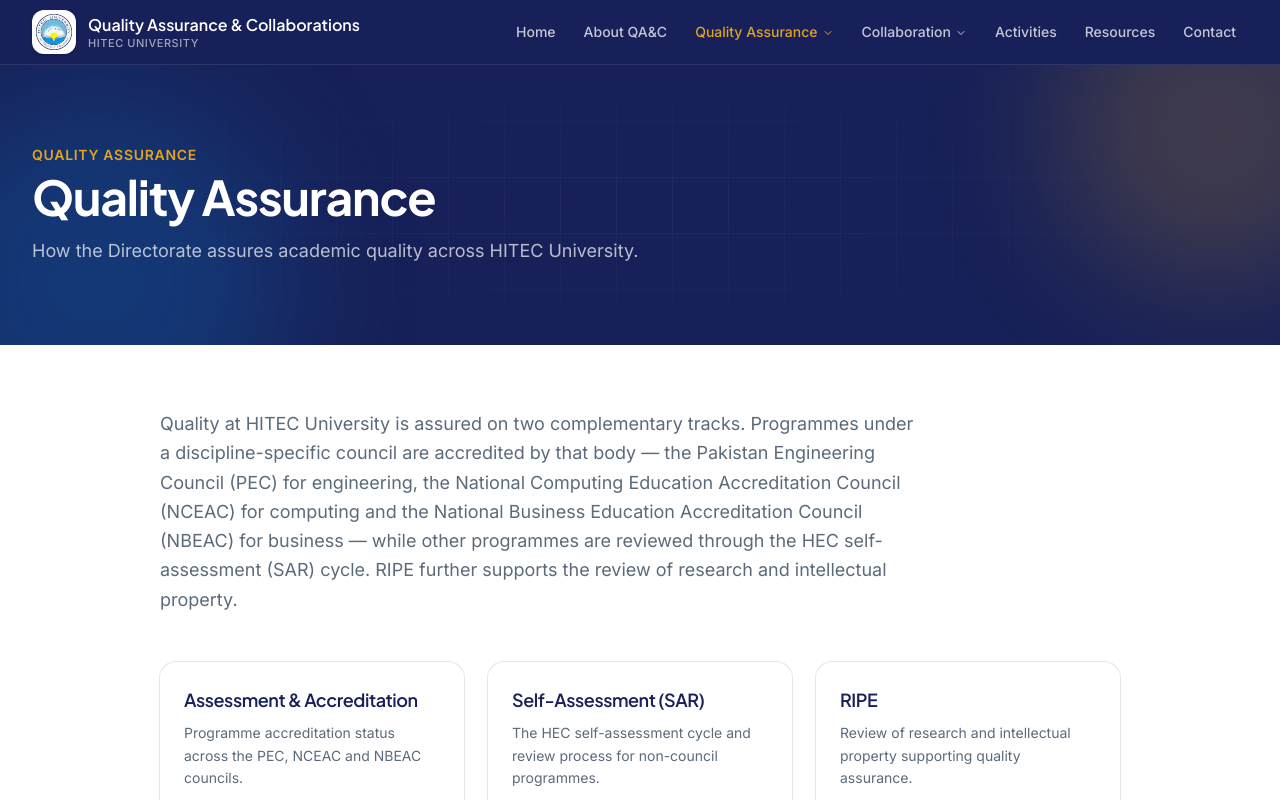
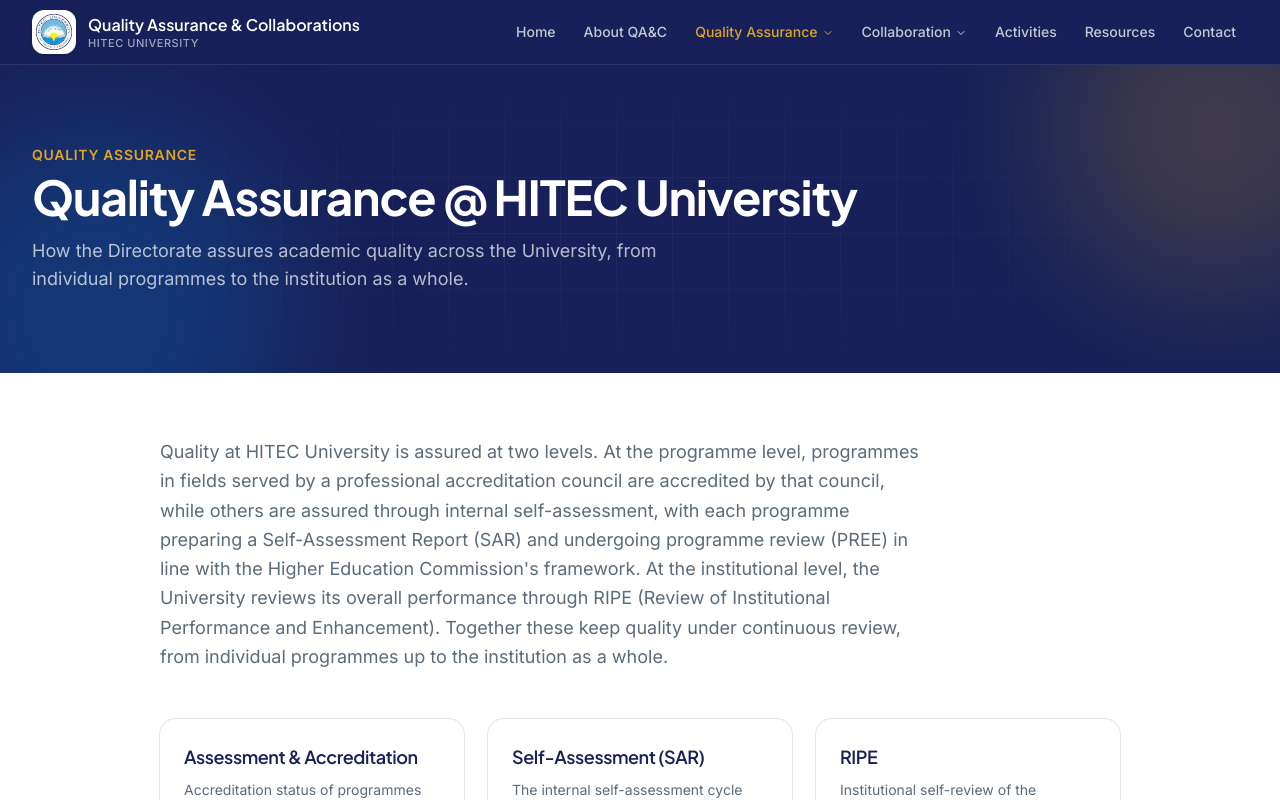
Before and after one commit to asifarif/QAC-Web-01, a Next.js app: page /quality-assurance in a window 1280 px wide. Shown: the top 800 px of the page. Built offline with nearby package versions, Linux system fonts and the light colour scheme.

Commit message:
Quality Assurance page updated

```diff
--- a/src/app/quality-assurance/page.tsx
+++ b/src/app/quality-assurance/page.tsx
@@ -12,32 +12,27 @@
 export const runtime = "nodejs";
 
 const INTRO =
-  "Quality at HITEC University is assured on two complementary tracks. " +
-  "Programmes under a discipline-specific council are accredited by that body — " +
-  "the Pakistan Engineering Council (PEC) for engineering, the National Computing " +
-  "Education Accreditation Council (NCEAC) for computing and the National Business " +
-  "Education Accreditation Council (NBEAC) for business — while other programmes " +
-  "are reviewed through the HEC self-assessment (SAR) cycle. RIPE further supports " +
-  "the review of research and intellectual property.";
+"Quality at HITEC University is assured at two levels. At the programme level, programmes in fields served by a professional accreditation council are accredited by that council, while others are assured through internal self-assessment, with each programme preparing a Self-Assessment Report (SAR) and undergoing programme review (PREE) in line with the Higher Education Commission's framework. At the institutional level, the University reviews its overall performance through RIPE (Review of Institutional Performance and Enhancement). Together these keep quality under continuous review, from individual programmes up to the institution as a whole."
+;
 
 const sections = [
   {
     title: "Assessment & Accreditation",
     href: "/quality-assurance/assessment-accreditation",
     description:
-      "Programme accreditation status across the PEC, NCEAC and NBEAC councils.",
+      "Accreditation status of programmes reviewed by their relevant professional councils.",
   },
   {
     title: "Self-Assessment (SAR)",
     href: "/quality-assurance/sar",
     description:
-      "The HEC self-assessment cycle and review process for non-council programmes.",
+      "The internal self-assessment cycle through which programmes are reviewed and improved.",
   },
   {
     title: "RIPE",
     href: "/quality-assurance/ripe",
     description:
-      "Review of research and intellectual property supporting quality assurance.",
+      "Institutional self-review of the University's overall performance against national standards.",
   },
 ];
 
@@ -46,8 +41,8 @@
     <>
       <PageHeader
         eyebrow="Quality Assurance"
-        title="Quality Assurance"
-        subtitle="How the Directorate assures academic quality across HITEC University."
+        title="Quality Assurance @ HITEC University"
+        subtitle="How the Directorate assures academic quality across the University, from individual programmes to the institution as a whole."
       />
 
       <section className="mx-auto max-w-5xl px-4 py-16 sm:px-6 lg:px-8">
--- a/src/components/site-header.tsx
+++ b/src/components/site-header.tsx
@@ -95,16 +95,9 @@
                         <NavigationMenuLink
                           asChild
                           active={pathname === item.href}
-                          className="flex-col items-start gap-0.5 rounded-md p-3 data-active:bg-muted"
+                          className="rounded-md px-3 py-2 text-sm font-semibold text-navy hover:bg-blue/10 hover:text-navy focus:bg-blue/10 focus:text-navy data-active:bg-blue data-active:text-white data-active:hover:bg-blue data-active:hover:text-white data-active:focus:bg-blue data-active:focus:text-white"
                         >
-                          <Link href={item.href}>
-                            <span className="text-sm font-semibold text-navy">
-                              {item.title}
-                            </span>
-                            <span className="text-xs text-muted-foreground">
-                              Overview of quality assurance at HITEC University
-                            </span>
-                          </Link>
+                          <Link href={item.href}>{item.title}@HITEC</Link>
                         </NavigationMenuLink>
                       </li>
                       {item.children.map((child) => (
@@ -112,7 +105,7 @@
                           <NavigationMenuLink
                             asChild
                             active={isActive(child.href)}
-                            className="rounded-md px-3 py-2 text-sm font-medium text-foreground data-active:bg-blue data-active:text-white data-active:hover:bg-blue data-active:hover:text-white data-active:focus:bg-blue data-active:focus:text-white"
+                            className="rounded-md px-3 py-2 text-sm font-medium text-foreground hover:bg-blue/10 hover:text-navy focus:bg-blue/10 focus:text-navy data-active:bg-blue data-active:text-white data-active:hover:bg-blue data-active:hover:text-white data-active:focus:bg-blue data-active:focus:text-white"
                           >
                             <Link href={child.href}>{child.title}</Link>
                           </NavigationMenuLink>
```
